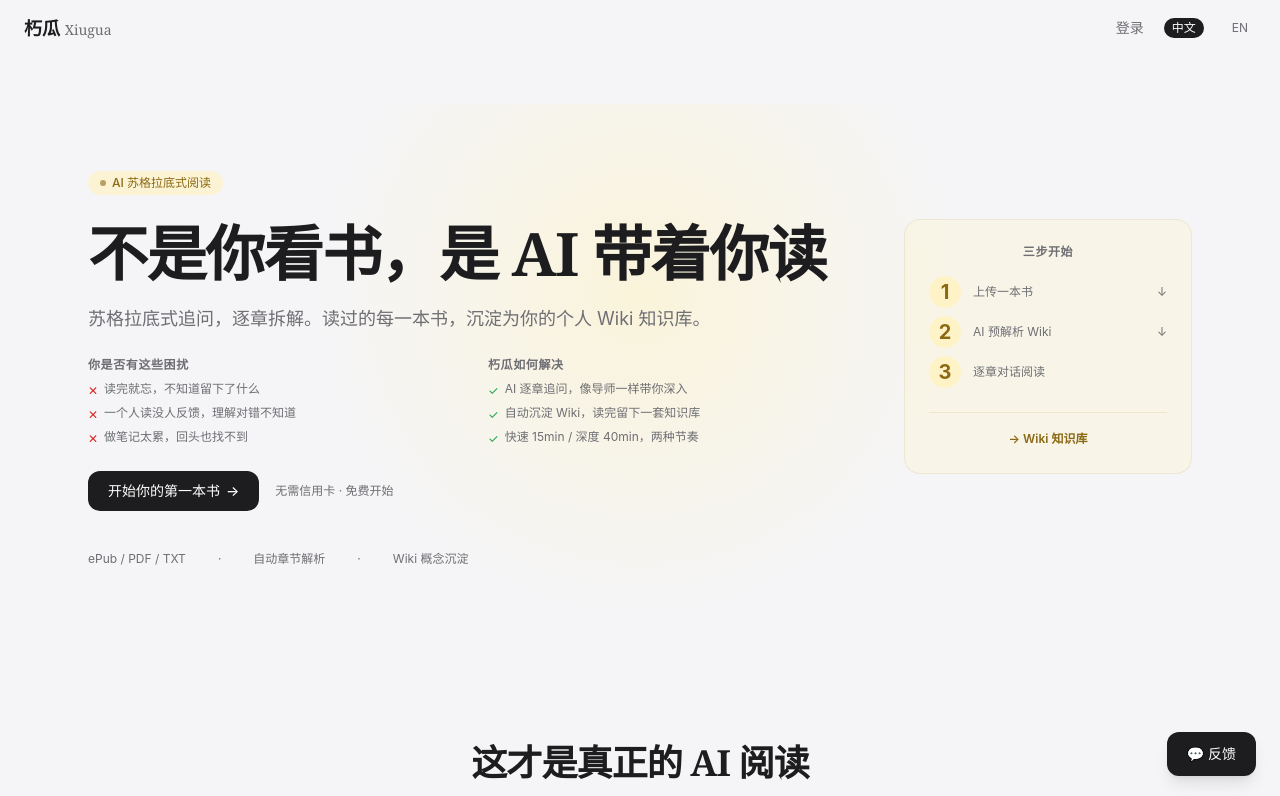
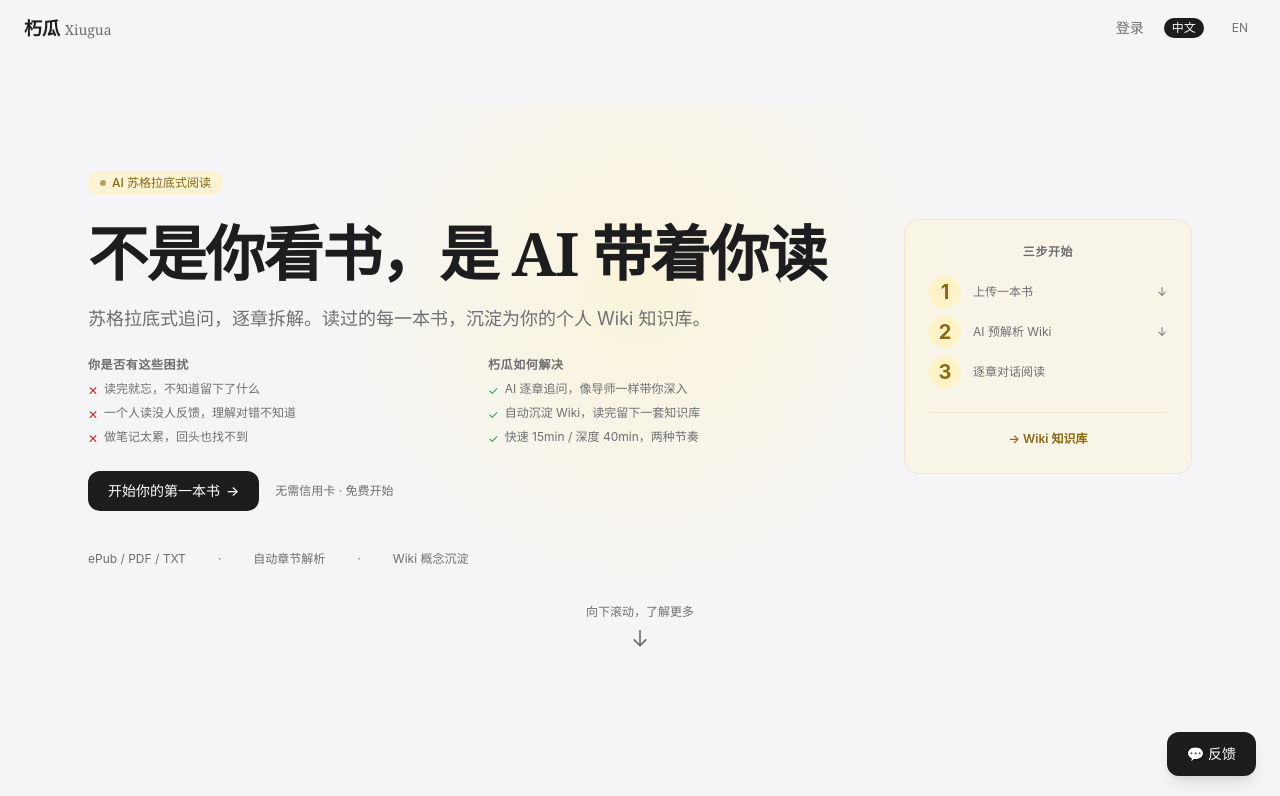
Before and after one commit to Liangzhen-Chen/Guaxiu-reading, a Next.js app in the folder web/: page / in a window 1280 px wide. Shown: the top 796 px of the page. Built offline with nearby package versions, Linux system fonts and the light colour scheme.

Commit message:
feat: add scroll-down indicator to hero

```diff
--- a/web/src/app/page.tsx
+++ b/web/src/app/page.tsx
@@ -408,6 +408,16 @@ export default function Landing() {
             <span className="hidden sm:inline">&middot;</span>
             <span>{t("Wiki 概念沉淀", "Wiki concept building")}</span>
           </div>
+
+          {/* Scroll indicator */}
+          <div className="mt-12 flex flex-col items-center gap-2 animate-bounce">
+            <span className="text-xs text-ink-muted">
+              {t("向下滚动，了解更多", "Scroll to learn more")}
+            </span>
+            <svg className="w-5 h-5 text-ink-muted" fill="none" viewBox="0 0 24 24" stroke="currentColor" strokeWidth="2">
+              <path strokeLinecap="round" strokeLinejoin="round" d="M19 14l-7 7m0 0l-7-7m7 7V3" />
+            </svg>
+          </div>
         </div>
       </section>
 
```
